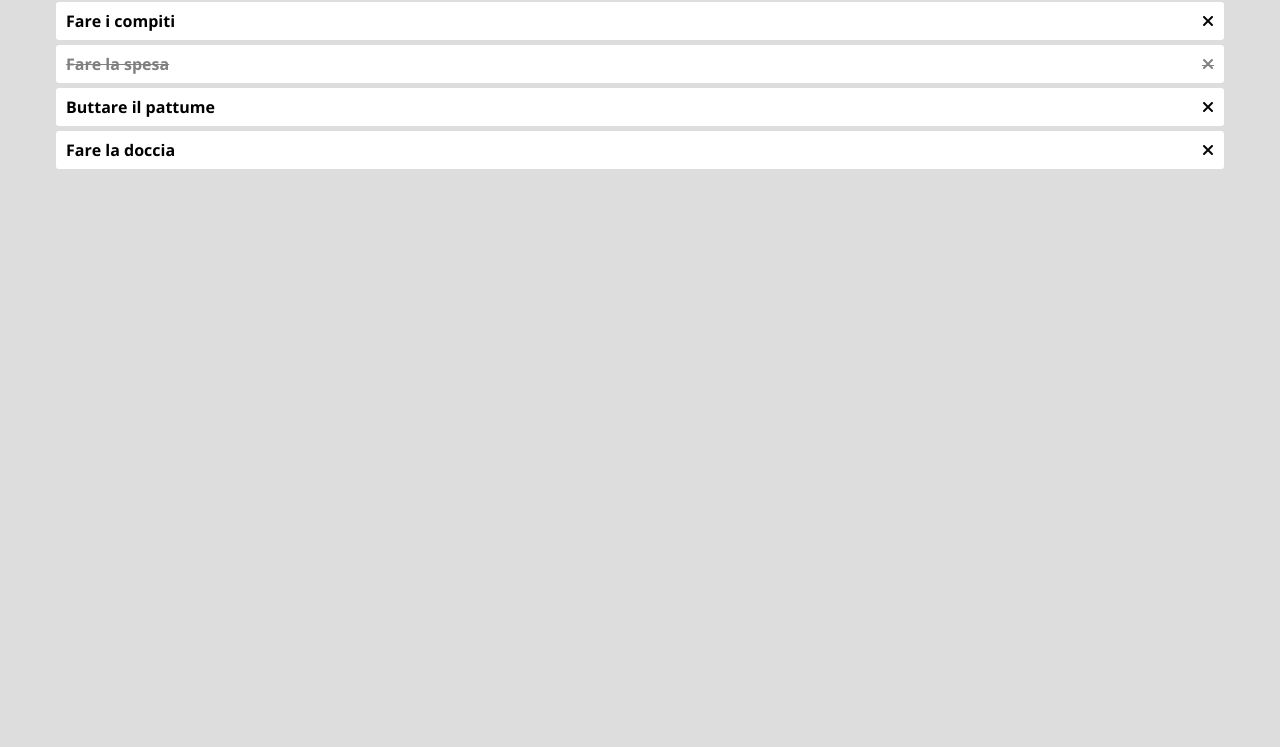
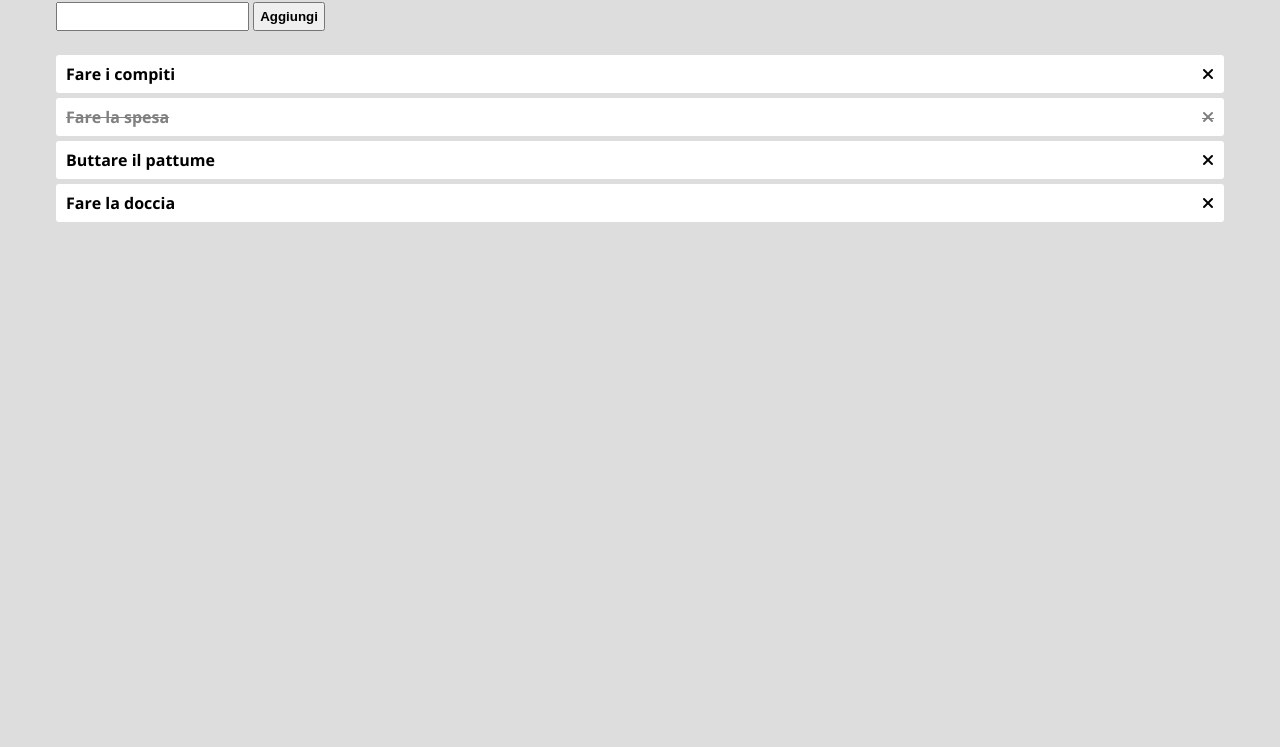
Before and after one commit to spellcry/vue-todolist, a plain HTML site: page index.html in a window 1280 px wide. Shown: the part 53-800 px from the top of the page. Drawn offline with nearby package versions, Linux system fonts and the light colour scheme.

Commit message:
add milestone 3

```diff
--- a/index.html
+++ b/index.html
@@ -25,6 +25,10 @@
         </header>
 
         <main>
+            <div class="container new-todo__wrapper">
+                <input type="text" v-model="newTodo">
+                <input @click="addTodo" type="button" value="Aggiungi">
+            </div>
 
             <div class="container">
                 <ul class="todolist">
--- a/js/scripts.js
+++ b/js/scripts.js
@@ -29,5 +29,15 @@ const app = new Vue({
         toggleDoneOf(todo) {
             todo.done = !todo.done;
         },
+        addTodo() {
+            this.newTodo = this.newTodo.trim();
+            if (!this.newTodo) return;
+            const newTodoObj = {
+                text: this.newTodo,
+                done: false
+            };
+            this.todos.push(newTodoObj);
+            this.newTodo = '';
+        },
     }
 });
```
